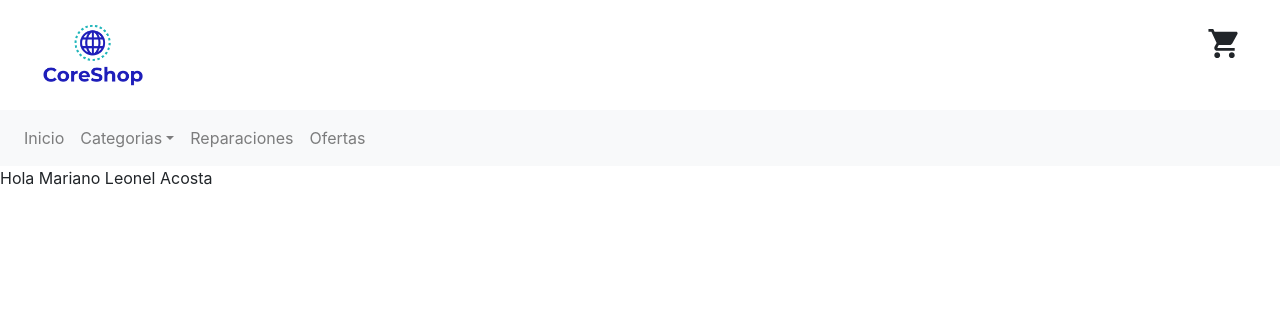
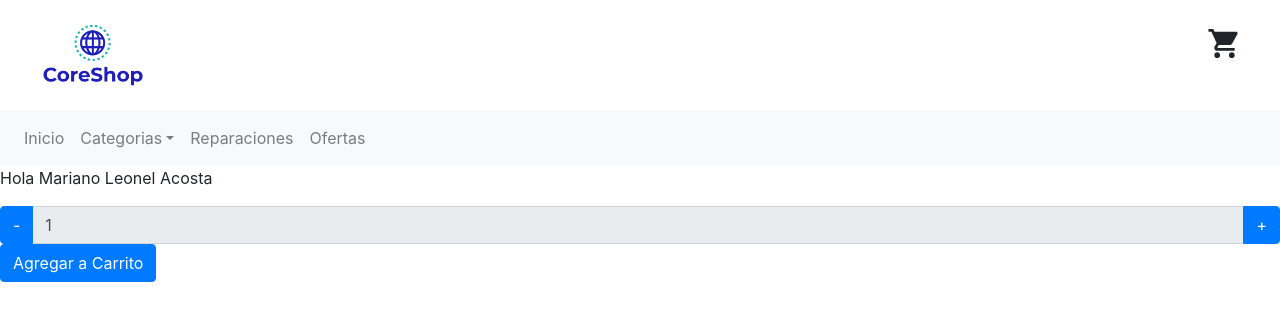
Before and after one commit to Agostina-Naciff/react, a React (Create React App) app: page / in a window 1280 px wide. Shown: the top 320 px of the page. Built offline with nearby package versions, Linux system fonts and the light colour scheme.

Commit message:
no funciona todavia

```diff
--- /dev/null
+++ b/src/components/ItemCount.jsx
@@ -0,0 +1,26 @@
+import { Button, FormControl, InputGroup } from "react-bootstrap"
+
+let initial = 1;
+const ItemCountComponent = ({stock, onAdd}) => {
+
+    return (
+        <>
+        <InputGroup>
+            <InputGroup.Prepend>
+                <Button>-</Button>
+            </InputGroup.Prepend>
+            <FormControl value={initial} disabled/>
+            <InputGroup.Append>
+                <Button onClick={() => {
+                    if(initial < stock) {
+                        initial++;
+                    }
+                }}>+</Button>
+            </InputGroup.Append>
+        </InputGroup>
+        <Button disabled={stock === 0}>Agregar a Carrito</Button>
+        </>
+    )
+}
+
+export default ItemCountComponent;
--- a/src/components/ItemListContainer.jsx
+++ b/src/components/ItemListContainer.jsx
@@ -1,9 +1,11 @@
+import ItemCountComponent from "./ItemCount"
 
 
 const ItemListContainerComponent = ({name}) => {
     return (
         <>
         <p>Hola {name}</p>
+        <ItemCountComponent stock="0"/>
         </>
     )
 }
```
Also changed, not shown: 1 other file (tests, documents, lock files or other folders).
